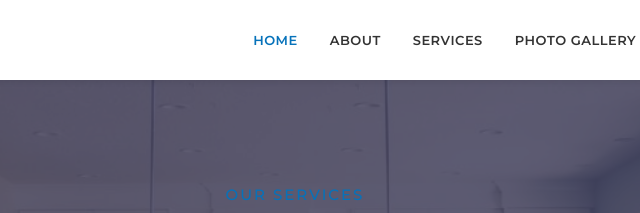
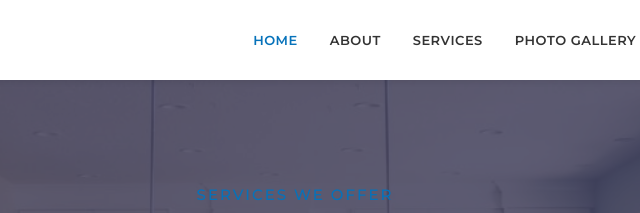
Before and after one commit to dinosoftic/kile-construction, a plain HTML site: page index.html in a window 1280 px wide. Shown: the top 213 px of the page, 345-985 px from the left. Drawn offline with nearby package versions, Linux system fonts and the light colour scheme.

Commit message:
Update hero banner label from "Our Services" to "Services We Offer"
Co-Authored-By: Claude Sonnet 4.6 <noreply@anthropic.com>

```diff
--- a/index.html
+++ b/index.html
@@ -60,7 +60,7 @@
   <section class="hero">
     <div class="hero-bg" style="background-image:url('assets/images/hero-kitchen.jpg');"></div>
     <div class="hero-content">
-      <p class="hero-label">Our Services</p>
+      <p class="hero-label">Services We Offer</p>
       <h1><em>General Contractor in<br>Coeur d'Alene, Idaho</em></h1>
       <a href="schedule-meeting.html" class="btn btn-gold">Request a Meeting</a>
     </div>
```
